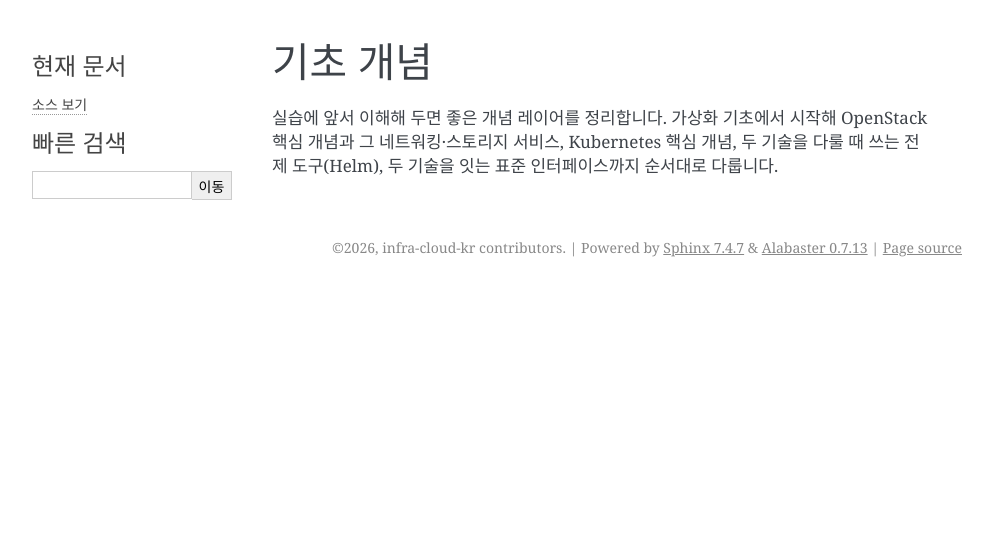
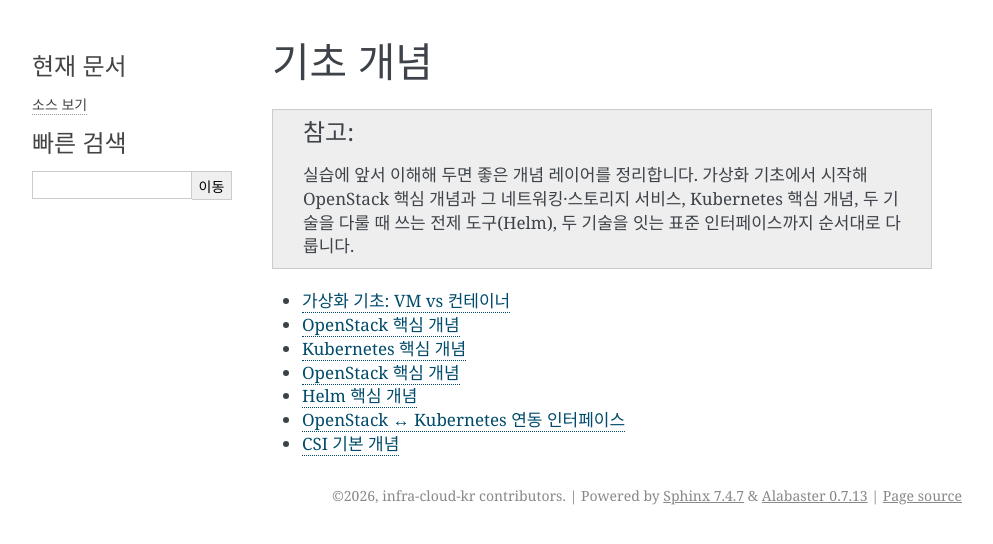
Before and after one commit to idahyeon/openstack-kubernetes-students, a Sphinx documentation site: the page built from doc/source/foundations/index.rst, in a window 1280 px wide. Shown: the top 544 px of the page, without its empty margins (148-1141 px from the left). Built offline with Sphinx 7.4.7, drawn with Linux system fonts in a browser that asks for light colours.

Commit message:
Fundamental documentation

```diff
--- /dev/null
+++ b/doc/source/foundations/bridging-concepts.rst
@@ -0,0 +1,8 @@
+======================================
+OpenStack ↔ Kubernetes 연동 인터페이스
+======================================
+
+가상화 기초·OpenStack·Kubernetes 세 레이어를 이해했다면, 다음은 두 기술을
+실제로 잇는 표준 인터페이스입니다. 각 개념의 상세는 통합 패턴·네트워킹·
+스토리지 섹션에서 다루며, 이 문서는 "무엇을 어디서 다루는지" 를 안내하는
+지도(signpost) 역할을 합니다.
--- a/doc/source/foundations/index.rst
+++ b/doc/source/foundations/index.rst
@@ -1,9 +1,19 @@
-========
+=========
 기초 개념
-========
+=========
 .. note::
+    실습에 앞서 이해해 두면 좋은 개념 레이어를 정리합니다. 가상화 기초에서
+    시작해 OpenStack 핵심 개념과 그 네트워킹·스토리지 서비스, Kubernetes 핵심
+    개념, 두 기술을 다룰 때 쓰는 전제 도구(Helm), 두 기술을 잇는 표준
+    인터페이스까지 순서대로 다룹니다.
 
-실습에 앞서 이해해 두면 좋은 개념 레이어를 정리합니다. 가상화 기초에서
-시작해 OpenStack 핵심 개념과 그 네트워킹·스토리지 서비스, Kubernetes 핵심
-개념, 두 기술을 다룰 때 쓰는 전제 도구(Helm), 두 기술을 잇는 표준
-인터페이스까지 순서대로 다룹니다.
+.. toctree::
+   :maxdepth: 1
+
+   vm-vs-container
+   openstack
+   kubernetes-fundamentals
+   openstack-fundamentals
+   helm
+   bridging-concepts
+   kubernetes-csi
--- /dev/null
+++ b/doc/source/foundations/kubernetes-csi.rst
@@ -0,0 +1,5 @@
+=============
+CSI 기본 개념
+=============
+
+csi 기본 개념 채우기...^^
--- /dev/null
+++ b/doc/source/foundations/kubernetes-fundamentals.rst
@@ -0,0 +1,5 @@
+====================
+Kubernetes 핵심 개념
+====================
+
+kubernetes개념채우기
--- /dev/null
+++ b/doc/source/foundations/openstack-fundamentals.rst
@@ -0,0 +1,5 @@
+===================
+OpenStack 핵심 개념
+===================
+
+내용채우기 openstack은무엇인가
--- /dev/null
+++ b/doc/source/foundations/openstack.rst
@@ -0,0 +1,6 @@
+===================
+OpenStack 핵심 개념
+===================
+
+OpenStack 의 주요 특징과, 그 위에서 동작하는 네트워킹·스토리지 서비스를 묶어
+다룹니다. Kubernetes 를 아는 독자가 OpenStack 을 이해하는 데 필요한 기초입니다.
--- a/doc/source/index.rst
+++ b/doc/source/index.rst
@@ -47,7 +47,7 @@
    labs/index
 
 .. toctree::
-   :maxdepth: 2
+   :maxdepth: 1
 
    contributing
 
--- a/doc/source/introduction/index.rst
+++ b/doc/source/introduction/index.rst
@@ -3,6 +3,5 @@
 ====
 
 이 장에서는 OpenStack 과 Kubernetes 가 무엇이며 왜 함께 쓰이는지 소개합니다.
-두 커뮤니티가 통합을 위해 이어 온 특별 관심 그룹(Special Interest Group,
-SIG) 활동의 역사와
+두 커뮤니티가 통합을 위해 이어 온 특별 관심 그룹(Special Interest Group, SIG) 활동의 역사와
 현재, 그리고 본 프로젝트가 권장하는 학습 경로도 함께 다룹니다.
--- /dev/null
+++ b/doc/source/kubernetes-on-openstack/index.rst
@@ -0,0 +1,6 @@
+=======================
+Kubernetes on OpenStack
+=======================
+
+OpenStack 의 VM 인프라 위에 Kubernetes 클러스터를 프로비저닝·운영하는 방식을
+다룹니다.
--- /dev/null
+++ b/doc/source/labs/kubernetes-on-openstack-lab.rst
@@ -0,0 +1,5 @@
+=============================
+실습: Kubernetes on OpenStack
+=============================
+
+OpenStack 위에 Kubernetes 클러스터를 프로비저닝하는 실습입니다.
--- /dev/null
+++ b/doc/source/openstack-on-kubernetes/index.rst
@@ -0,0 +1,6 @@
+=======================
+OpenStack on Kubernetes
+=======================
+
+OpenStack 의 각 서비스(Nova, Neutron, Keystone, Glance, Swift 등)를 컨테이너로
+패키징해 Kubernetes 위에서 운영하는 방식입니다.
```
Also changed, not shown: doc/source/contributing.rst (+7 -5 lines), doc/source/foundations/helm.rst (added, +14 -0 lines), doc/source/foundations/vm-vs-container.rst (added, +25 -0 lines), doc/source/integration-patterns.rst (+8 -3 lines), doc/source/labs/index.rst (+12 -2 lines), doc/source/labs/openstack-helm-lab.rst (added, +7 -0 lines).
